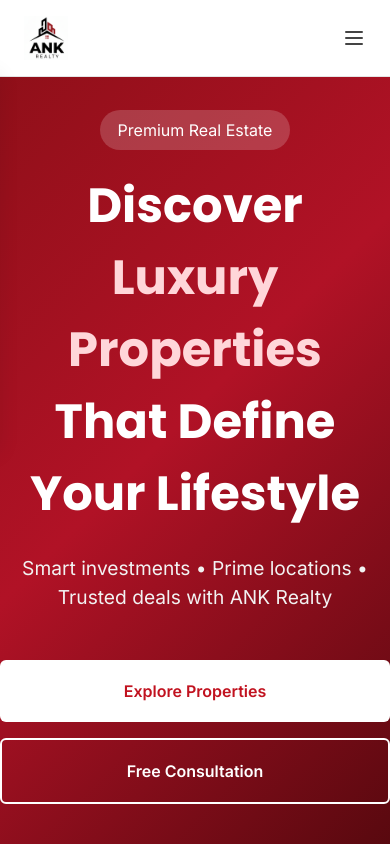
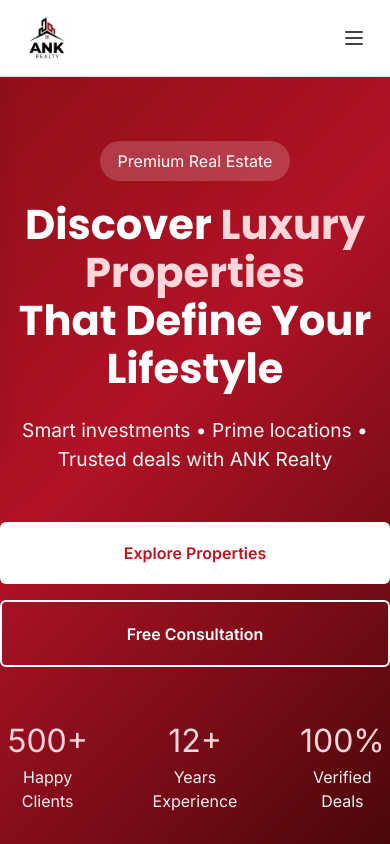
Before and after one commit to abhishekkumardevloper/ANK-real-state, a React (Create React App) app in the folder frontend/: page / in a window 390 px wide. Shown: the top 844 px of the page. Built offline with nearby package versions, Linux system fonts and the light colour scheme.

Commit message:
Update Home.css

```diff
--- a/frontend/src/styles/Home.css
+++ b/frontend/src/styles/Home.css
@@ -1041,11 +1041,17 @@
   }
 }
 
-/* ---------- HIDE EMERGENT ---------- */
-[class*="emergent"],
-[id*="emergent"],
-a[href*="emergent"] {
-  display: none !important;
-  visibility: hidden !important;
-  opacity: 0 !important;
+/* CTA bottom gap */
+@media (max-width: 768px) {
+  .hero-cta {
+    margin-bottom: 2rem;
+  }
 }
+
+/* Hero title mobile compact */
+@media (max-width: 480px) {
+  .hero-title {
+    font-size: 2.6rem;
+    line-height: 1.15;
+  }
+}
```
